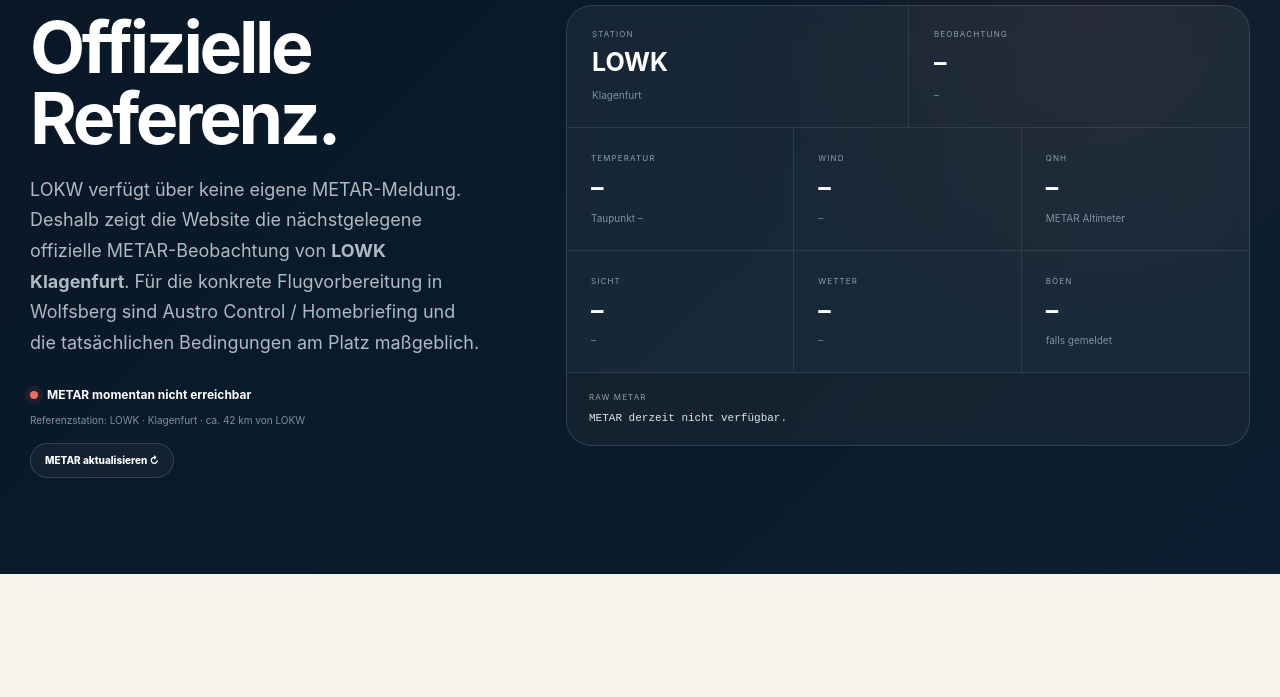
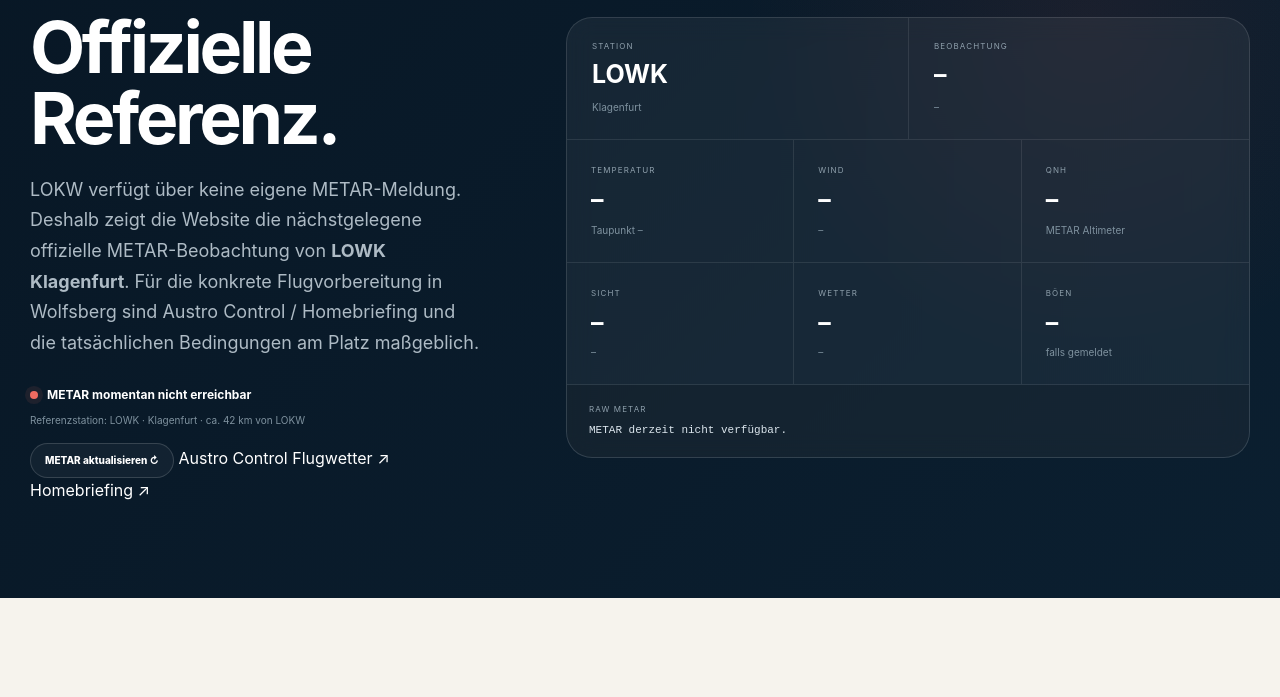
Before and after one commit to Marcel3302/flugplatz-wolfsberg.at, a website: page flugplatz-wolfsberg-pro-v2/index.html in a window 1280 px wide. Shown: the part 7619-8316 px from the top of the page. Drawn offline with Linux system fonts and the light colour scheme; no server answers.

Commit message:
Add official Austro Control flight weather links

```diff
--- a/flugplatz-wolfsberg-pro-v2/index.html
+++ b/flugplatz-wolfsberg-pro-v2/index.html
@@ -352,7 +352,11 @@
       <div class="weather-meta">
         <span><i id="weatherStatus"></i><b id="weatherState">METAR wird geladen</b></span>
         <small>Referenzstation: LOWK · Klagenfurt · ca. 42 km von LOKW</small>
-        <button id="weatherRefresh" type="button">METAR aktualisieren ↻</button>
+        <div class="weather-actions">
+          <button id="weatherRefresh" type="button">METAR aktualisieren ↻</button>
+          <a class="weather-official-link" href="https://www.austrocontrol.at/flugwetter" target="_blank" rel="noopener noreferrer">Austro Control Flugwetter ↗</a>
+          <a class="weather-homebriefing-link" href="https://www.homebriefing.com/" target="_blank" rel="noopener noreferrer">Homebriefing ↗</a>
+        </div>
       </div>
     </div>
     <div class="metar-panel" id="weatherCard">
```
